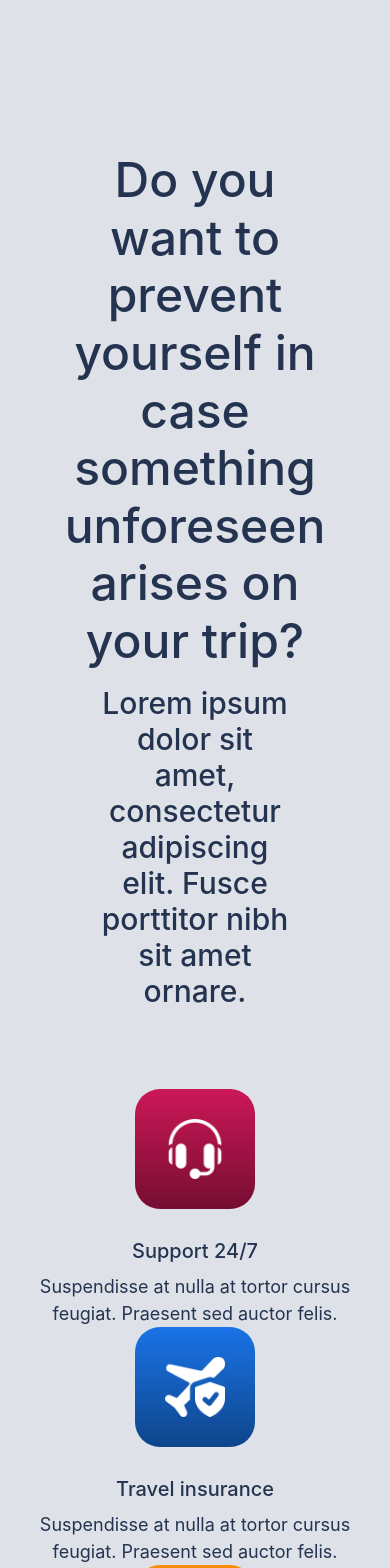
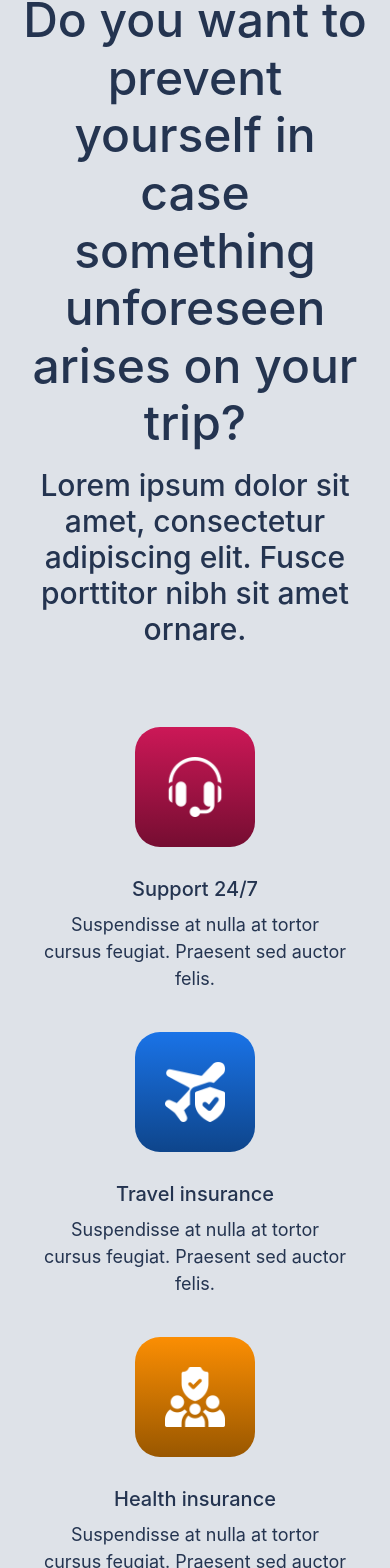
Before and after one commit to ecpieritz/next-trip, a Vue app: page / in a window 390 px wide. Shown: the part 5119-6687 px from the top of the page. Built offline with nearby package versions, Linux system fonts and the light colour scheme.

Commit message:
Added OurSupport responsive

```diff
--- a/src/components/OurSupport.vue
+++ b/src/components/OurSupport.vue
@@ -1,5 +1,5 @@
 <template>
-  <section class="nt-support">
+  <section class="nt-support" id="nt-support">
     <div class="container-fluid">
       <h2 class="text-center">Do you want to prevent yourself in case something unforeseen arises on your trip?</h2>
       <h3 class="text-center">Lorem ipsum dolor sit amet, consectetur adipiscing elit. Fusce porttitor nibh sit amet ornare.</h3>
@@ -65,6 +65,18 @@ export default {
   }
 
   @media(max-width: 780px){
+    padding: 80px 20px 0;
+
+    h2,h3{
+      width: 100%;
+    }
+
+    &__item{
+      margin-bottom: 40px;
+      &:last-of-type{
+        margin-bottom: 0;
+      }
+    }
   }
 }
 </style>
--- a/src/components/TravelCarousel.vue
+++ b/src/components/TravelCarousel.vue
@@ -327,6 +327,7 @@ export default {
   }
 
   @media(max-width: 780px){
+    padding: 80px 0 0;
     .carousel-indicators{
      position: relative;
     }
```
